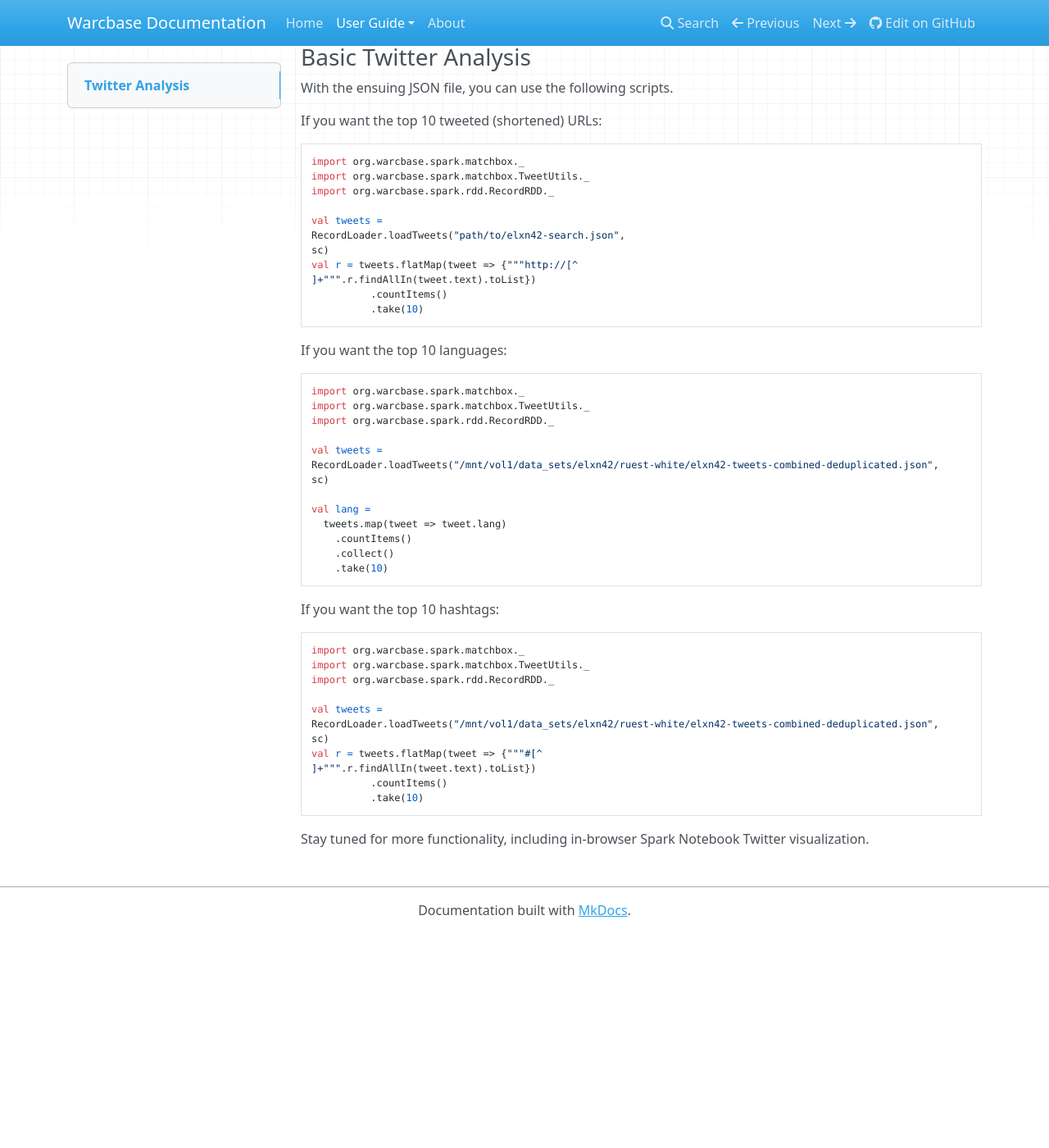
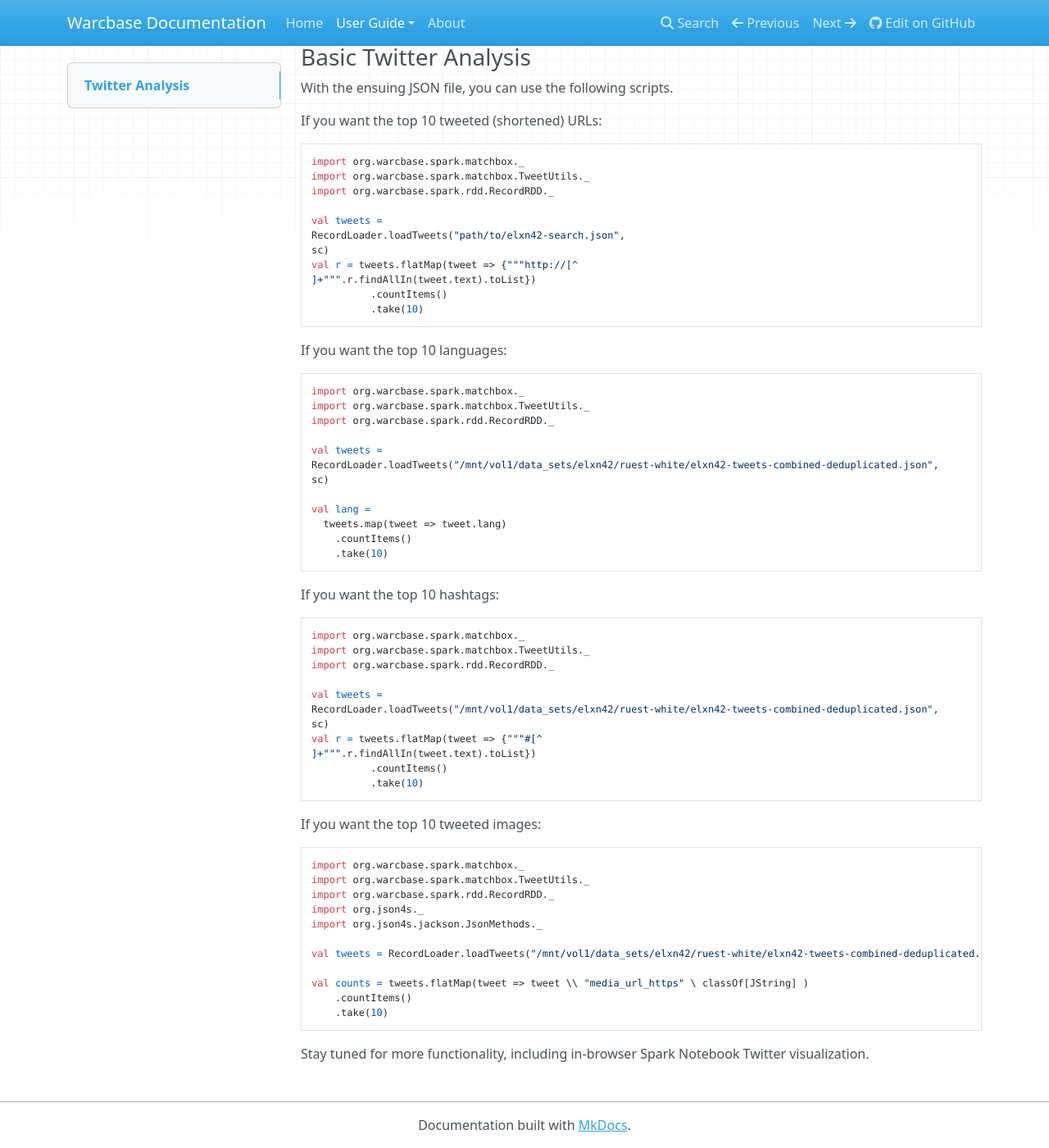
Before and after one commit to archivesunleashed/aut-docs, an MkDocs documentation site: the page built from docs/Spark-Twitter-Analysis.md, in a window 1280 px wide and 1400 px high, scrolled down 563 px. Shown: the whole window at 82% size. Built offline with MkDocs 1.6.1, drawn with Linux system fonts in a browser that asks for light colours; nearby versions of some CDN libraries; old or Windows-style settings are respelled for this version of MkDocs; before the commit the page ends 1701 px from its top, so only the background shows below that.

Commit message:
Twitter images example

````diff
--- a/docs/Spark-Twitter-Analysis.md
+++ b/docs/Spark-Twitter-Analysis.md
@@ -54,7 +54,6 @@ sc)
 val lang =
   tweets.map(tweet => tweet.lang)
     .countItems()
-    .collect()
     .take(10)
 ```
 
@@ -74,4 +73,20 @@ val r = tweets.flatMap(tweet => {"""#[^
           .take(10)
 ```
 
+If you want the top 10 tweeted images:
+```
+import org.warcbase.spark.matchbox._
+import org.warcbase.spark.matchbox.TweetUtils._
+import org.warcbase.spark.rdd.RecordRDD._
+import org.json4s._
+import org.json4s.jackson.JsonMethods._
+
+val tweets = RecordLoader.loadTweets("/mnt/vol1/data_sets/elxn42/ruest-white/elxn42-tweets-combined-deduplicated.json", sc)
+
+val counts = tweets.flatMap(tweet => tweet \\ "media_url_https" \ classOf[JString] )
+    .countItems()
+    .take(10)
+```
+
+
 Stay tuned for more functionality, including in-browser Spark Notebook Twitter visualization.
````
